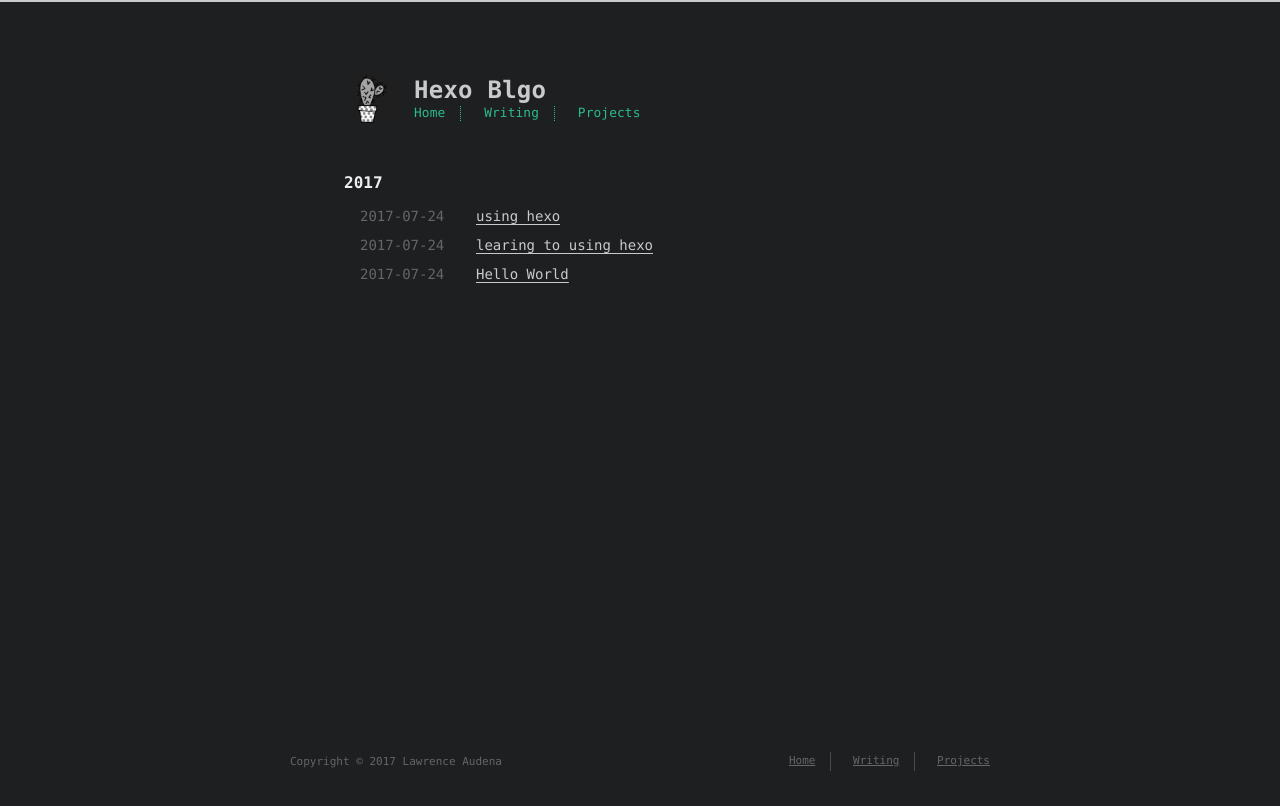
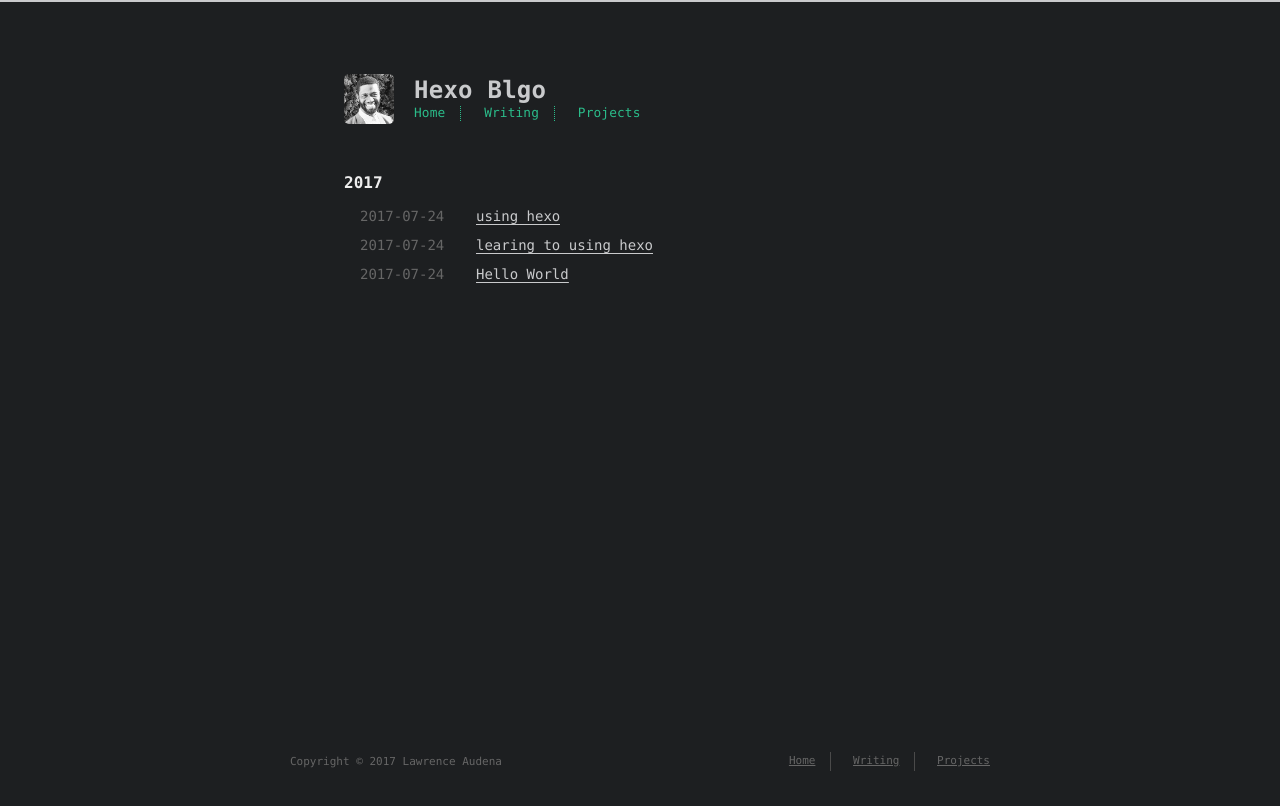
Before and after one commit to LawrenceAudena/LawrenceAudena.github.io, a plain HTML site: page archives/2017/07/index.html in a window 1280 px wide. Drawn offline with Linux system fonts and the light colour scheme.

Commit message:
Site updated: 2017-07-24 22:09:13

```diff
--- a/archives/2017/07/index.html
+++ b/archives/2017/07/index.html
@@ -51,7 +51,7 @@
   <a href="/">
 
 
-      <div id="logo" style="background-image: url(/images/logo.png);"></div>
+      <div id="logo" style="background-image: url(/images/logo.jpg);"></div>
 
 
     <div id="title">
```
Also changed, not shown: archives/2017/index.html (+1 -1 lines), archives/index.html (+1 -1 lines), index.html (+1 -1 lines).
